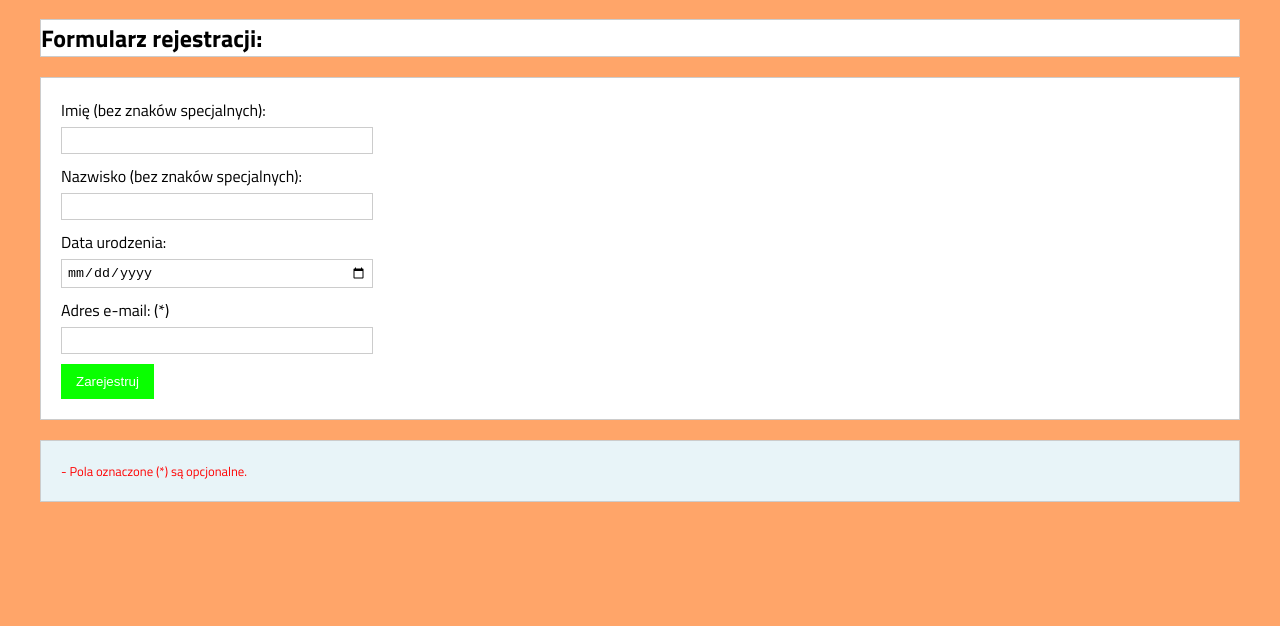
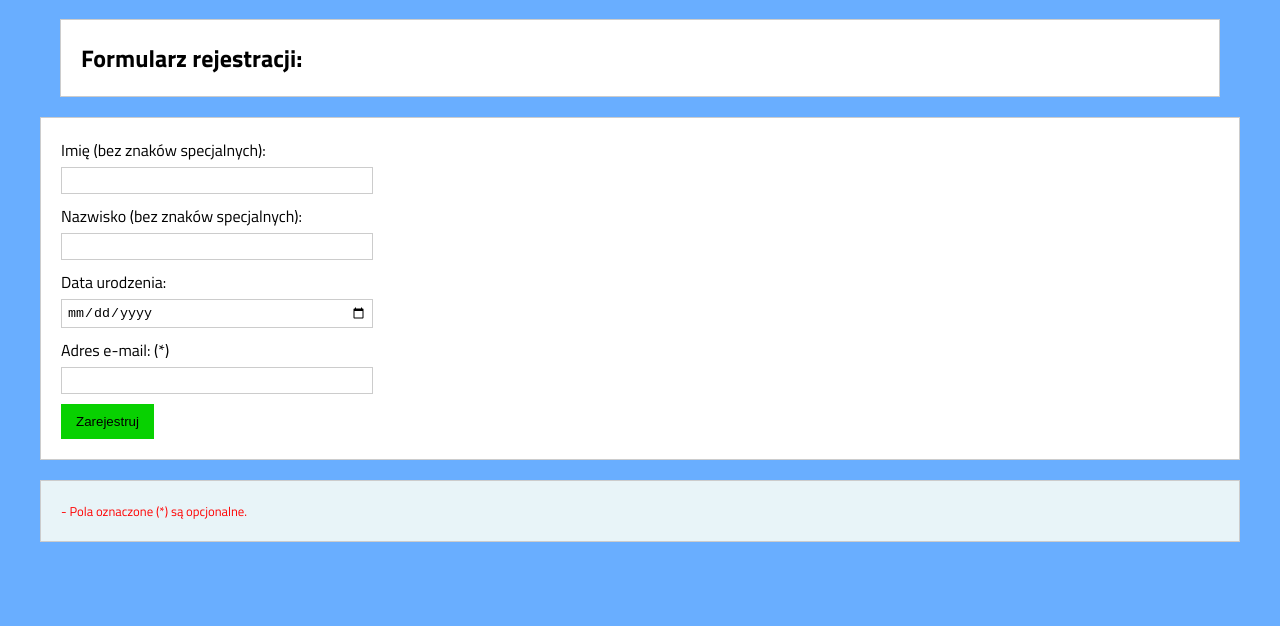
Before and after one commit to KrzysztofMaj-s18533/KrzysztofMaj-s18533.github.io, a plain HTML site: page index.html in a window 1280 px wide. Shown: the part 174-800 px from the top of the page. Drawn offline with Linux system fonts and the light colour scheme.

Commit message:
fixed minor issues with styling

```diff
--- a/styles.css
+++ b/styles.css
@@ -4,7 +4,7 @@ body {
     font-family: 'Titillium Web', sans-serif;
     margin: 20px;
     padding: 20px;
-    background-color: #ff9a57e3;
+    background-color: #57a5ffe3;
 }
 
 #data {
@@ -18,6 +18,8 @@ h1 {
 }
 
 h2 {
+    padding: 20px;
+    margin: 20px;
     font-weight: 700;
     background: #fff;
     border: 1px solid #ccc;
@@ -46,8 +48,8 @@ input {
 
 button {
     padding: 10px 15px;
-    background: #09ff00;
-    color: #fff;
+    background: #08d101;
+    color: #000000;
     border: none;
     cursor: pointer;
 }
```
